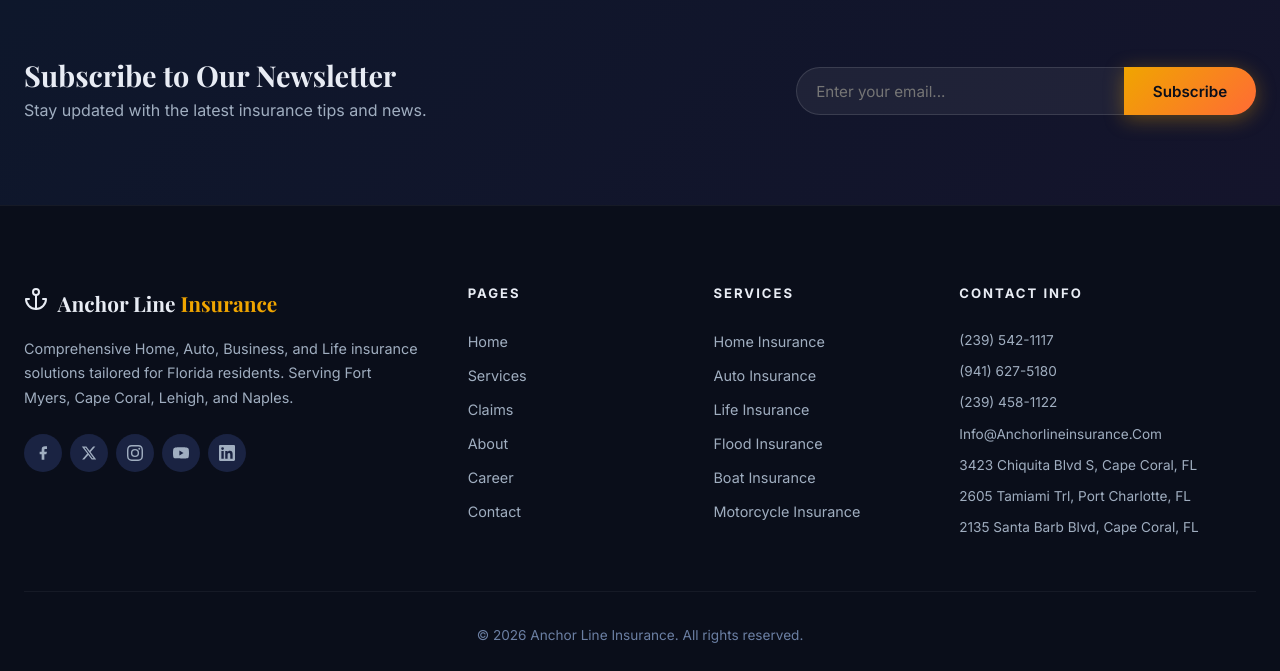
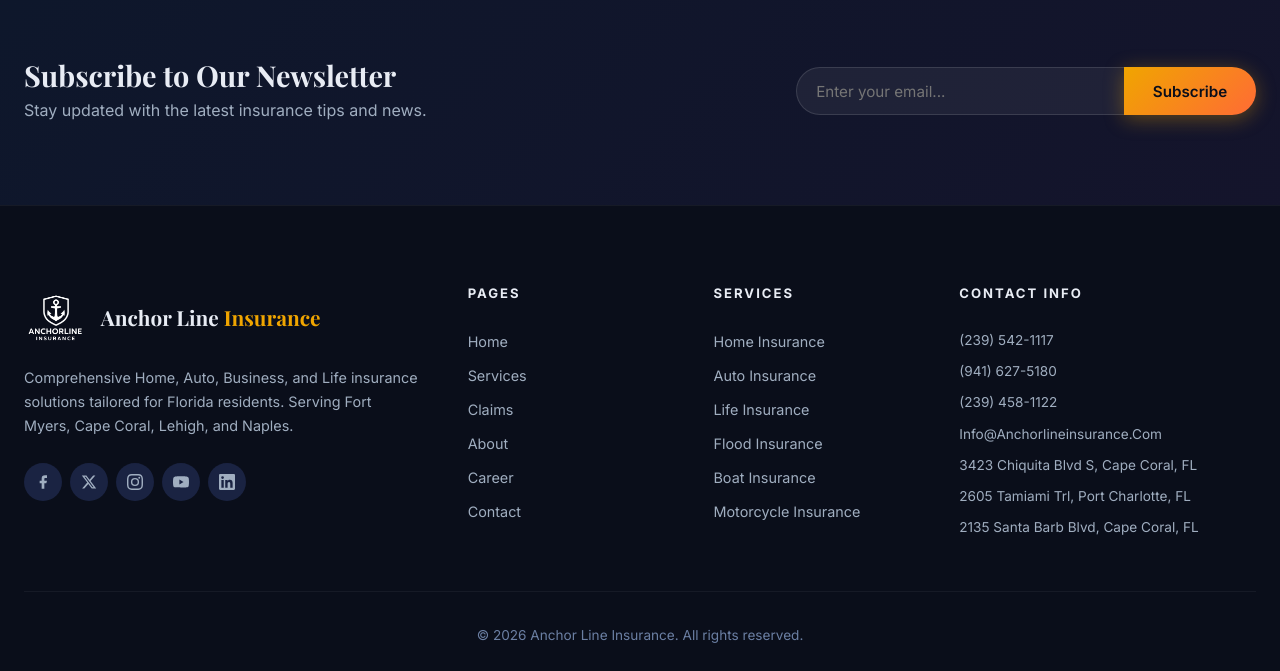
Before and after one commit to musabbinaslam/anchor-life-insurance, a website built with Vite: page index.html in a window 1280 px wide. Shown: the part 3593-4264 px from the top of the page. Built offline with nearby package versions, Linux system fonts and the light colour scheme; a web font is replaced by a local one.

Commit message:
Branding: Integrated transparent logo into footer and added alignment styles

```diff
--- a/index.html
+++ b/index.html
@@ -91,13 +91,8 @@
     <div class="container">
       <div class="footer-grid">
         <div class="footer-brand">
-          <a href="#/" class="nav-logo">
-            <span class="logo-icon"><svg width="24" height="24" viewBox="0 0 24 24" fill="none" stroke="currentColor"
-                stroke-width="2" stroke-linecap="round" stroke-linejoin="round">
-                <circle cx="12" cy="5" r="3" />
-                <line x1="12" y1="22" x2="12" y2="8" />
-                <path d="M5 12H2a10 10 0 0020 0h-3" />
-              </svg></span>
+          <a href="#/" class="footer-logo">
+            <img src="pictures/anchor_life_logo-removebg-preview.png" alt="Anchor Line" class="logo-img" />
             <span class="logo-text">Anchor Line <span class="logo-accent">Insurance</span></span>
           </a>
           <p>Comprehensive Home, Auto, Business, and Life insurance solutions tailored for Florida residents. Serving
--- a/src/index.css
+++ b/src/index.css
@@ -1599,6 +1599,14 @@ h4 {
   line-height: 1.7;
 }
 
+.footer-logo {
+  display: flex;
+  align-items: center;
+  gap: 0.8rem;
+  color: var(--clr-text);
+  margin-bottom: 1rem;
+}
+
 .footer-socials {
   display: flex;
   gap: 0.5rem;
```
